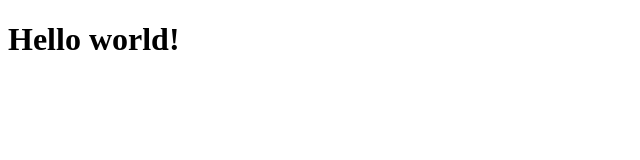
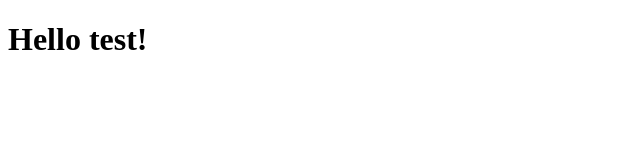
Before and after one commit to Cryptangular/crypto-trade-ui, an Angular app: page / in a window 1280 px wide. Shown: the top 160 px of the page, without its empty margins (0-640 px from the left). Built offline with nearby package versions, Linux system fonts and the light colour scheme.

Commit message:
refactor: change greetings in testing purposes

```diff
--- a/src/app/app.html
+++ b/src/app/app.html
@@ -1,2 +1,2 @@
-<h1>Hello world!</h1>
+<h1>Hello test!</h1>
 <router-outlet />
```
Also changed, not shown: 1 other file (tests, documents, lock files or other folders).
